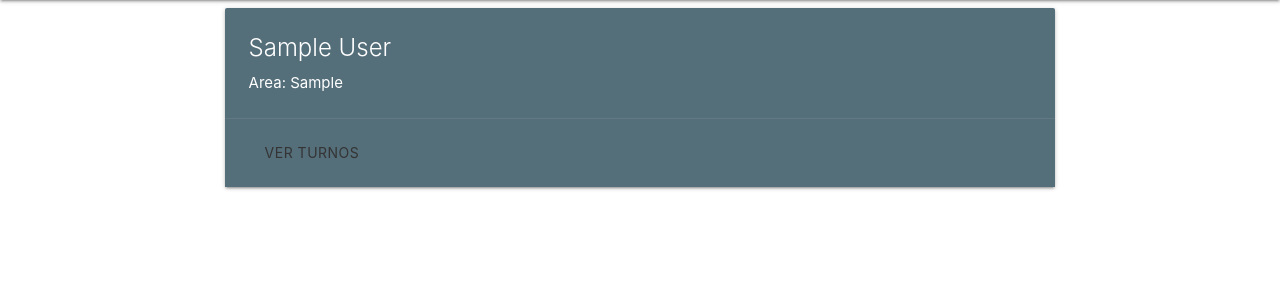
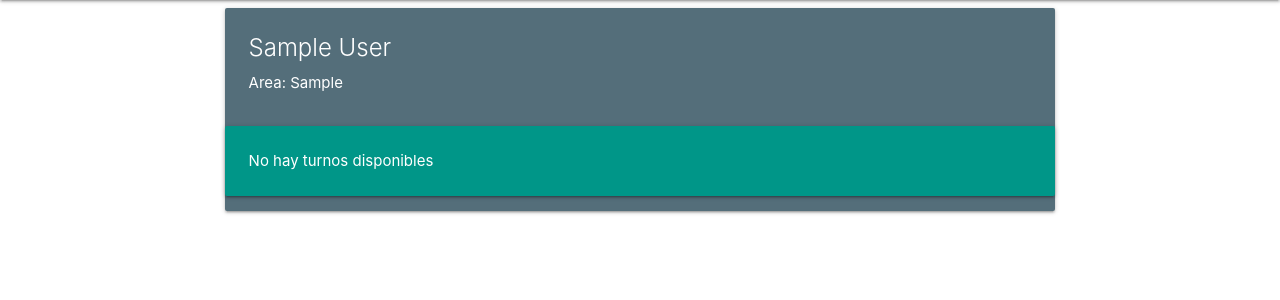
Before and after one commit to tobiasjpalacios/FAT2018, a Django app: page /appointments/ in a window 1280 px wide. Shown: the part 64-364 px from the top of the page. Run offline with Django 3.2, Linux system fonts and the light colour scheme; tables that the repository leaves empty hold one stand-in row (values such as "Sample post").

Commit message:
ahora no muestra dias si no tiene turnos disponibles

```diff
--- a/main/models.py
+++ b/main/models.py
@@ -42,8 +42,17 @@ class Doctor(Person):
     speciality = models.CharField(max_length=32)
 
     def getDays(self):
-        results = WorkDay.objects.filter(doctor=self)
+        results = set()
+        workdays = WorkDay.objects.filter(doctor=self)
+        for a in workdays:
+            if a.appointmentsAvailable():
+                results.add(a)
         return results
+
+    def daysAvailable(self):
+        if self.getDays():
+            return True
+        return False
 
 class Teacher(Person):
     subject = models.CharField(max_length=32)
@@ -72,6 +81,11 @@ class RelationParticipe(models.Model):
 class WorkDay(models.Model):
     doctor = models.ForeignKey(Doctor, on_delete=models.CASCADE)
     day = models.DateField()
+
+    def appointmentsAvailable(self):
+        if Appointment.objects.filter(day=self, retired=None):
+            return True
+        return False
 
     def getAppointments(self):
         results = Appointment.objects.filter(day=self, retired=None)
--- a/main/templates/appointment.html
+++ b/main/templates/appointment.html
@@ -15,11 +15,22 @@
                         <span class="card-title">{{ doctor }}</span>
                         <p>Area: {{ doctor.speciality }}</p>
                     </div>
+                    {% if doctor.daysAvailable %}
                     <div class="card-action">
                         <a class="btn btn-flat" onclick="loadAppointments({{ doctor.id }})" id="btn-{{ doctor.id }}">Ver turnos</a>
                     </div>
-<div class="row" style="display: none;" id="block-{{ doctor.id }}">
+                    <div class="row" style="display: none;" id="block-{{ doctor.id }}"></div>
+                    {% else %}
+                    <div class="row" >
+                        <div class="col s12">
+                            <div class="card-panel teal">
+                                <span class="white-text">
+                                    No hay turnos disponibles
+                                </span>
                             </div>
+                        </div>
+                    </div>
+                    {% endif %}
                 </div>
             </div>
         </div>
--- a/main/views.py
+++ b/main/views.py
@@ -71,7 +71,7 @@ def profile(request):
 
 def loadAppointments(request):
     results = {}
-    results['workdays'] = Doctor.objects.get(id=request.GET.get('id')).getDays()
+    results['doctor'] = Doctor.objects.get(id=request.GET.get('id'))
     return render(request, 'AppointmentInfo.html', results)
 
 @require_POST
```
Also changed, not shown: main/templates/AppointmentInfo.html (+2 -8 lines). Lines whose indentation alone changed are shown as unchanged.
